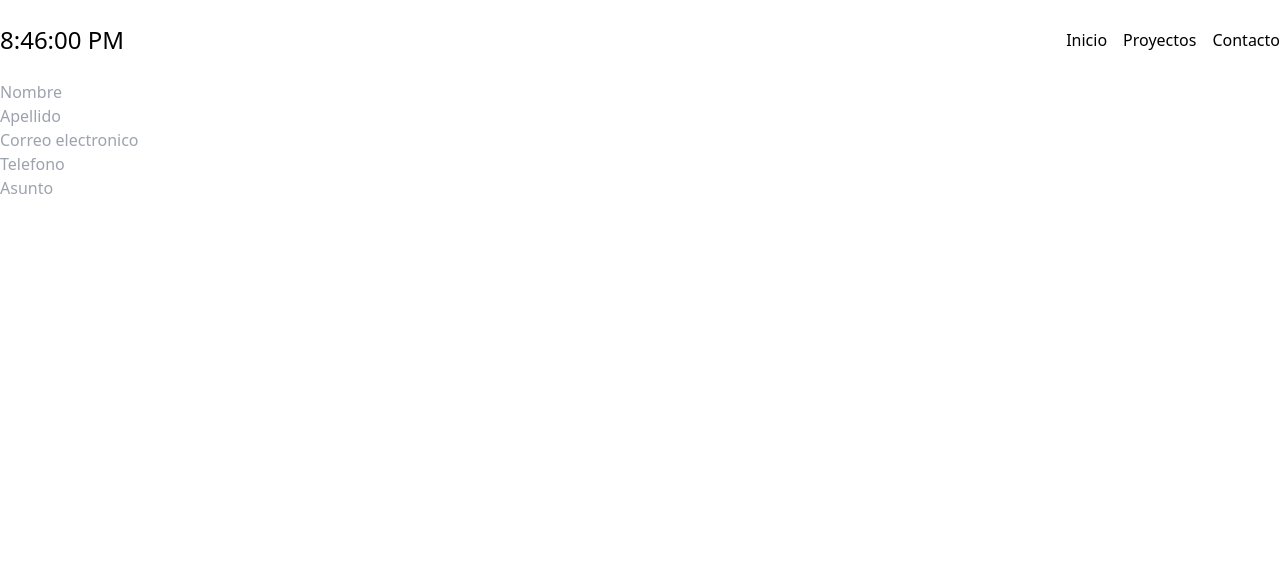
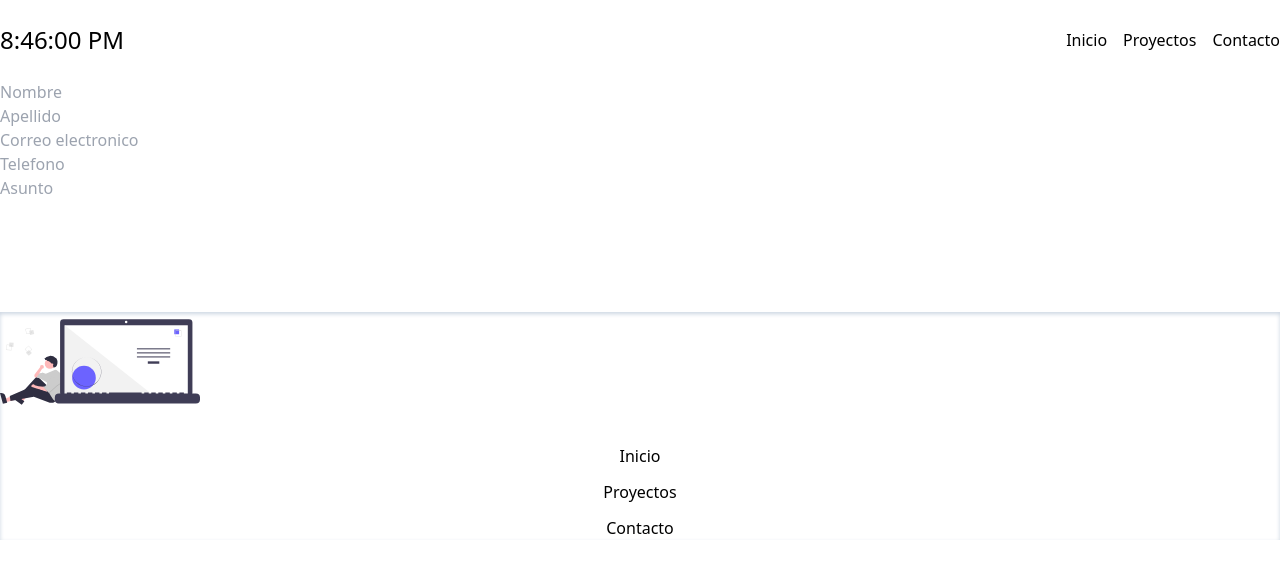
Before and after one commit to haaberkorn/Portafolio, a plain HTML site: page index_3.html in a window 1280 px wide. Drawn offline with nearby package versions, Linux system fonts and the light colour scheme.

Commit message:
actualizacion
reparando errores de push

```diff
--- a/index3.html
+++ b/index_3.html
@@ -21,8 +21,7 @@
                         <ul id="liNav" class="liNav_class z-50 top-[0.01%] left-[0.1%] min-w-[80%] min-h-[100%] fixed  hidden  text-white flex flex-col px-[1rem] py-[10rem] gap-[1rem] items-center sm:flex sm:flex-row sm:bg-white sm:text-black sm:min-h-[10%] sm:min-w-[10%] sm:static sm:p-0">
                             <a href="./index.html">Inicio</a>
                             <a href="./index_2.html">Proyectos</a>
-
-                            <a href="./index3.html">Contacto</a>
+                            <a href="./index_3.html">Contacto</a>
                         </ul>
                             <div class="flex">
                                 <button id="botonNav" class="flex mt-5 sm:hidden">
@@ -61,6 +60,20 @@
                 </form>
             </section>
         </main>
+        <footer class="flex flex-col mt-[7rem]  shadow-inner shadow-slate-300">
+            <figure class="flex h-[100px] w-[200px] ">
+                <img src="./imagenes/undraw_code_thinking_re_gka2.svg" alt="Imagen pensando ">
+            </figure>
+            <div class="flex flex-col items-center gap-2 text-[1rem] mt-[2rem] ">
+                <div class="flex">
+                    <ul class="flex flex-col items-center gap-3 px-2">
+                        <a href="./index.html">Inicio</a>
+                        <a href="./index_2.html">Proyectos</a>
+                        <a href="./index_3.html">Contacto</a>
+                    </ul>
+                </div>
+            </div>
+        </footer>
 </body>
 <script src="./proyecto.js"></script>
 </html>
```
Also changed, not shown: index.html (+2 -2 lines), index_2.html (+2 -2 lines).
